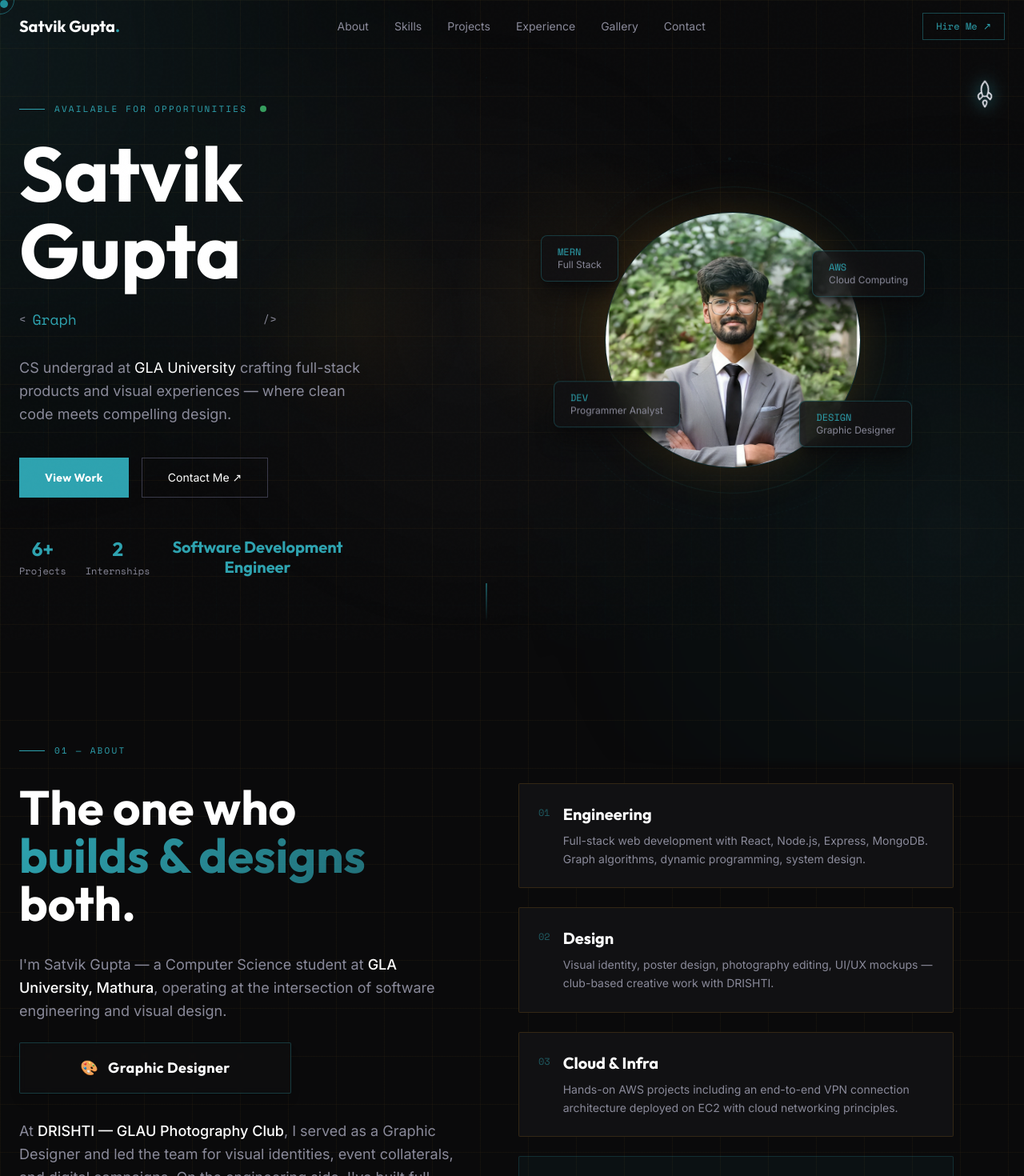
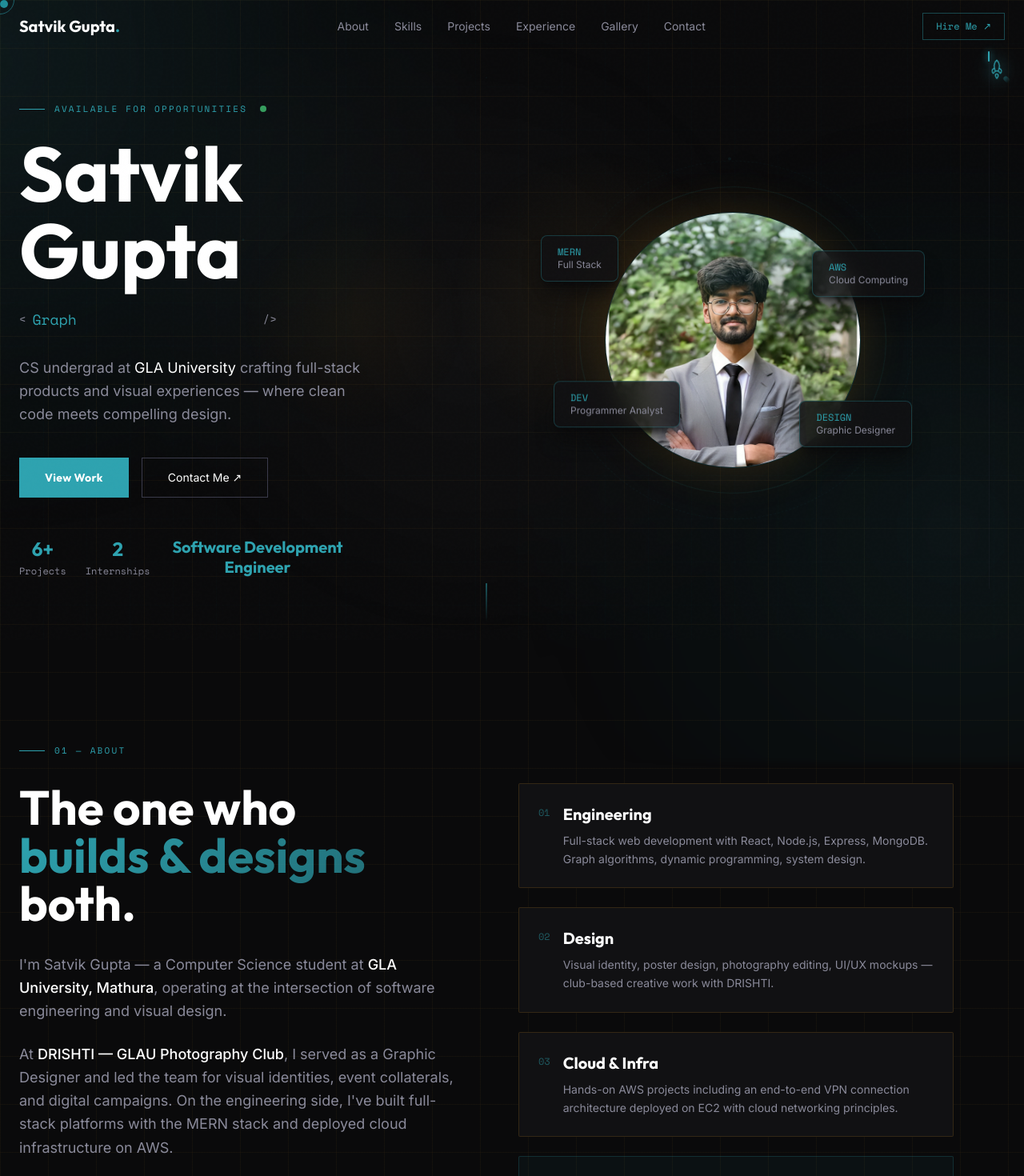
Before and after one commit to Satvikk7/Portfolio, a React (Vite) app: page / in a window 1280 px wide. Shown: the top 1470 px of the page at 80% size. Built offline with nearby package versions, Linux system fonts and the light colour scheme.

Commit message:
fix: clean rocket scroll indicator + remove flip card from About page

```diff
--- a/src/components/ScrollProgress.jsx
+++ b/src/components/ScrollProgress.jsx
@@ -3,165 +3,79 @@ import { motion } from 'framer-motion'
 
 export default function ScrollProgress() {
   const [progress, setProgress] = useState(0)
-  const [isDragging, setIsDragging] = useState(false)
-  const [rotateDeg, setRotateDeg] = useState(-45)
-  const [showFlame, setShowFlame] = useState(false)
-  const sidebarRef = useRef(null)
-  const isDraggingRef = useRef(false)
-  const activePointerIdRef = useRef(null)
-  const lastPointerYRef = useRef(0)
-  const lastYRef = useRef(0)
+  const [direction, setDirection] = useState('down')
+  const lastScrollY = useRef(0)
 
-  const clamp = (value, min, max) => Math.min(max, Math.max(min, value))
+  useEffect(() => {
+    const onScroll = () => {
+      const y = window.scrollY
+      const max = Math.max(1, document.documentElement.scrollHeight - window.innerHeight)
+      setProgress(y / max)
 
-  const getMaxScroll = () => Math.max(1, document.documentElement.scrollHeight - window.innerHeight)
-
-  const updateFromScroll = () => {
-    const y = window.scrollY
-    const max = getMaxScroll()
-    const next = clamp(y / max, 0, 1)
-
-    const scrollingDown = y > lastYRef.current
-    const scrollingUp = y < lastYRef.current
-    lastYRef.current = y
-
-    if (!isDraggingRef.current) {
-      setProgress(next)
+      if (y > lastScrollY.current + 2) {
+        setDirection('down')
+      } else if (y < lastScrollY.current - 2) {
+        setDirection('up')
+      }
+      lastScrollY.current = y
     }
 
-    // Top parked state near navbar.
-    if (next <= 0.01) {
-      setRotateDeg(-45)
-      setShowFlame(false)
-      return
-    }
-
-    // Scroll down: launch from top, then descend, then land tail-first near bottom.
-    if (scrollingDown) {
-      const topLaunchRange = 0.14
-      const bottomLandingStart = 0.82
-
-      if (next < topLaunchRange) {
-        const t = clamp(next / topLaunchRange, 0, 1)
-        setRotateDeg(-45 + t * 180)
-        setShowFlame(true)
-        return
-      }
-
-      if (next > bottomLandingStart) {
-        const t = clamp((next - bottomLandingStart) / (1 - bottomLandingStart), 0, 1)
-        setRotateDeg(135 + t * -180)
-        setShowFlame(false)
-        return
-      }
-
-      setRotateDeg(135)
-      setShowFlame(false)
-      return
-    }
-
-    // Scroll up: once landed facing up, keep facing up while traveling to top.
-    if (scrollingUp) {
-      setRotateDeg(-45)
-      setShowFlame(false)
-      return
-    }
-
-    setShowFlame(false)
-  }
-
-  const updateFromPointer = (clientY) => {
-    const sidebar = sidebarRef.current
-    if (!sidebar) return
-
-    const rect = sidebar.getBoundingClientRect()
-    const relative = clamp((clientY - rect.top) / rect.height, 0, 1)
-    setProgress(relative)
-    window.scrollTo({ top: relative * getMaxScroll(), behavior: 'auto' })
-  }
-
-  const beginDrag = (event) => {
-    event.preventDefault()
-    activePointerIdRef.current = event.pointerId
-    isDraggingRef.current = true
-    lastPointerYRef.current = event.clientY
-    setIsDragging(true)
-    event.currentTarget.setPointerCapture(event.pointerId)
-    updateFromPointer(event.clientY)
-  }
-
-  const handlePointerMove = (event) => {
-    if (!isDraggingRef.current || activePointerIdRef.current !== event.pointerId) return
-    lastPointerYRef.current = event.clientY
-    updateFromPointer(event.clientY)
-  }
-
-  const endDrag = (event) => {
-    if (activePointerIdRef.current !== event.pointerId) return
-    activePointerIdRef.current = null
-    isDraggingRef.current = false
-    setIsDragging(false)
-    if (event.currentTarget.hasPointerCapture?.(event.pointerId)) {
-      event.currentTarget.releasePointerCapture(event.pointerId)
-    }
-  }
-
-  useEffect(() => {
-    const onScroll = () => updateFromScroll()
-    const onResize = () => updateFromScroll()
-
-    updateFromScroll()
     window.addEventListener('scroll', onScroll, { passive: true })
-    window.addEventListener('resize', onResize)
-
-    return () => {
-      window.removeEventListener('scroll', onScroll)
-      window.removeEventListener('resize', onResize)
-    }
+    return () => window.removeEventListener('scroll', onScroll)
   }, [])
 
-  const visualProgress = 0.03 + progress * 0.94
+  // Rocket rotation: -45deg = nose pointing up (launching), 135deg = nose pointing down (landing)
+  const rocketRotation = direction === 'down' ? 135 : -45
+
+  // Keep rocket within the track with some padding
+  const topPercent = 2 + progress * 96
 
   return (
-    <div
-      className="fixed top-20 bottom-4 right-0 sm:right-1 lg:right-2 w-20 sm:w-24 lg:w-24 z-30 touch-none select-none"
-      onPointerMove={handlePointerMove}
-      onPointerUp={endDrag}
-      onPointerCancel={endDrag}
-      onLostPointerCapture={endDrag}
-      onPointerDown={beginDrag}
-    >
-      <div className="absolute inset-y-2 right-0 w-12 sm:w-14 bg-transparent" />
+    <div className="fixed top-0 right-3 md:right-6 h-full w-10 z-50 pointer-events-none py-16">
+      <div className="relative w-full h-full flex justify-center">
+        {/* Track line */}
+        <div className="absolute top-0 w-px h-full bg-ash/15 rounded-full" />
 
-      <div
-        ref={sidebarRef}
-        className="absolute inset-y-4 left-1/2 -translate-x-1/2 w-[2px] sm:w-[2px] rounded-full bg-teal-DEFAULT/25 pointer-events-none"
+        {/* Glowing progress fill (from top) */}
+        <motion.div
+          className="absolute top-0 w-[2px] rounded-full bg-teal shadow-[0_0_8px_#2ea3b0]"
+          style={{ height: `${topPercent}%` }}
         />
 
+        {/* Rocket */}
         <motion.div
-        className="absolute left-1/2 -translate-x-1/2 -translate-y-1/2 text-teal-DEFAULT drop-shadow-[0_0_10px_#2ea3b0] pointer-events-none select-none"
-        style={{ top: `${visualProgress * 100}%`, transformOrigin: '50% 85%' }}
-        animate={{ rotate: rotateDeg, scale: isDragging ? 1.08 : 1 }}
-        transition={{ duration: 0.28, ease: [0.23, 1, 0.32, 1] }}
+          className="absolute left-1/2 -translate-x-1/2 -translate-y-1/2 pointer-events-none"
+          style={{ top: `${topPercent}%` }}
+          animate={{ rotate: rocketRotation }}
+          transition={{ duration: 0.4, ease: [0.23, 1, 0.32, 1] }}
         >
-        {showFlame && (
+          {/* Flame trail */}
           <motion.div
-            className="absolute left-1/2 top-[82%] -translate-x-1/2 w-1.5 sm:w-2 h-3 sm:h-4 rounded-full bg-gradient-to-b from-teal-DEFAULT to-transparent pointer-events-none"
-            animate={{ opacity: [0.4, 0.9, 0.4], scaleY: [0.9, 1.2, 0.9] }}
-            transition={{ duration: 0.35, repeat: Infinity }}
+            className="absolute left-1/2 -translate-x-1/2 w-1.5 rounded-full bg-gradient-to-b from-teal/80 to-transparent pointer-events-none"
+            style={{
+              top: direction === 'down' ? '-12px' : 'auto',
+              bottom: direction === 'up' ? '-12px' : 'auto',
+              transformOrigin: direction === 'down' ? 'bottom' : 'top',
+            }}
+            animate={{
+              height: [8, 14, 8],
+              opacity: progress > 0.005 ? [0.5, 1, 0.5] : 0,
+            }}
+            transition={{ duration: 0.4, repeat: Infinity }}
           />
-        )}
+
+          {/* Rocket SVG */}
           <svg
             xmlns="http://www.w3.org/2000/svg"
-          width="24"
-          height="24"
-          className="h-6 w-6 sm:h-7 sm:w-7"
+            width="20"
+            height="20"
             viewBox="0 0 24 24"
             fill="none"
-          stroke="currentColor"
+            stroke="#2ea3b0"
             strokeWidth="1.5"
             strokeLinecap="round"
             strokeLinejoin="round"
+            className="drop-shadow-[0_0_10px_#2ea3b0]"
           >
             <path d="M4.5 16.5c-1.5 1.26-2 5-2 5s3.74-.5 5-2c.71-.84.7-2.13-.09-2.91a2.18 2.18 0 0 0-2.91-.09z" />
             <path d="m12 15-3-3a22 22 0 0 1 2-3.95A12.88 12.88 0 0 1 22 2c0 2.72-.78 7.5-6 11a22.35 22.35 0 0 1-4 2z" />
@@ -170,5 +84,6 @@ export default function ScrollProgress() {
           </svg>
         </motion.div>
       </div>
+    </div>
   )
 }
--- a/src/sections/About.jsx
+++ b/src/sections/About.jsx
@@ -1,6 +1,5 @@
 import { motion } from 'framer-motion'
 import { useInView } from 'react-intersection-observer'
-import { useState } from 'react'
 
 const traits = [
   { icon: '⌨', label: 'MERN Stack Developer' },
@@ -8,51 +7,6 @@ const traits = [
   { icon: '☁', label: 'AWS Cloud Practitioner' },
   { icon: '🔍', label: 'Problem-Solving Mindset' },
 ]
-
-function FlipRoleCard({ inView }) {
-  const [isFlipped, setIsFlipped] = useState(false)
-
-  return (
-    <motion.div
-      initial={{ opacity: 0, y: 20 }}
-      animate={inView ? { opacity: 1, y: 0 } : {}}
-      transition={{ duration: 0.6, delay: 0.3 }}
-      className="relative w-full max-w-[340px] h-14 sm:h-16 cursor-pointer mb-8 group"
-      style={{ perspective: 1000 }}
-      onMouseEnter={() => setIsFlipped(true)}
-      onMouseLeave={() => setIsFlipped(false)}
-      onClick={() => setIsFlipped(!isFlipped)}
-    >
-      <motion.div
-        className="w-full h-full relative"
-        initial={false}
-        animate={{ rotateX: isFlipped ? 180 : 0 }}
-        transition={{ duration: 0.6, type: 'spring', stiffness: 120, damping: 14 }}
-        style={{ transformStyle: 'preserve-3d' }}
-      >
-        {/* Front */}
-        <div
-          className="absolute inset-0 flex items-center justify-center rounded-sm border border-teal/30 bg-carbon/50 backdrop-blur-sm shadow-lg"
-          style={{ backfaceVisibility: 'hidden' }}
-        >
-          <p className="font-outfit font-bold text-base sm:text-lg text-white tracking-wide">
-            <span className="text-teal mr-2">🎨</span> Graphic Designer
-          </p>
-        </div>
-
-        {/* Back */}
-        <div
-          className="absolute inset-0 flex items-center justify-center rounded-sm bg-teal shadow-[0_0_20px_rgba(46,163,176,0.3)]"
-          style={{ backfaceVisibility: 'hidden', transform: 'rotateX(180deg)' }}
-        >
-          <p className="font-outfit font-bold text-base sm:text-lg text-void tracking-wide">
-            <span className="mr-2">💻</span> Software Development Engineer
-          </p>
-        </div>
-      </motion.div>
-    </motion.div>
-  )
-}
 
 export default function About() {
   const [ref, inView] = useInView({ threshold: 0.2, triggerOnce: true })
@@ -94,8 +48,6 @@ export default function About() {
               I'm Satvik Gupta — a Computer Science student at <span className="text-white font-medium">GLA University, Mathura</span>,
               operating at the intersection of software engineering and visual design.
             </motion.p>
-
-            <FlipRoleCard inView={inView} />
 
             <motion.p
               initial={{ opacity: 0, y: 20 }}
```
Lines whose indentation alone changed are shown as unchanged.
